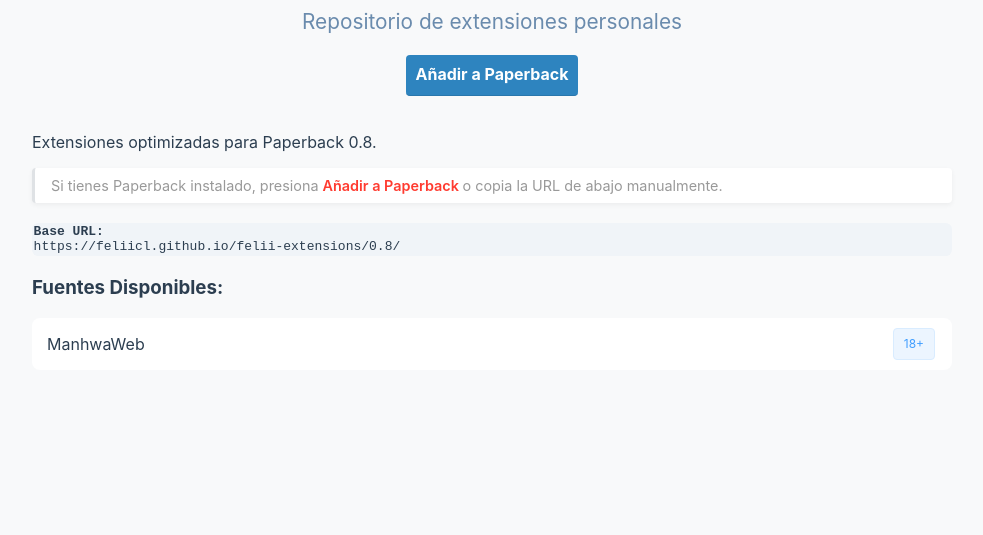
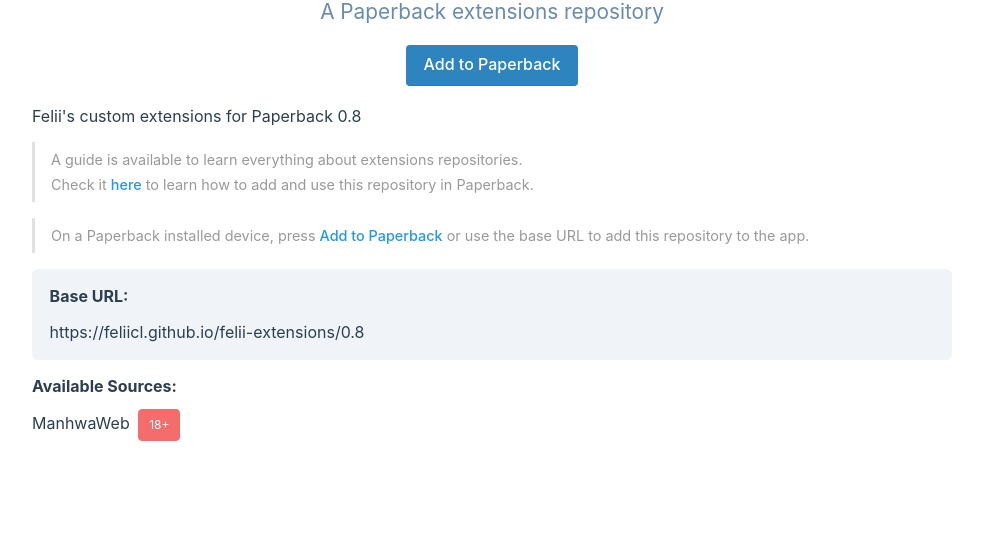
Before and after one commit to FeliiCL/felii-extensions, a plain HTML site: page 0.8/index.html in a window 1280 px wide. Shown: the part 265-800 px from the top of the page, without its empty margins (148-1131 px from the left). Drawn offline with Linux system fonts and the light colour scheme.

Commit message:
Fix html

```diff
--- a/0.8/index.html
+++ b/0.8/index.html
@@ -1,125 +1,167 @@
 <!DOCTYPE html>
-<html lang="es">
+<html lang="en">
 <head>
     <meta name="robots" content="noindex">
     <meta charset="utf-8">
     <link rel="icon" href="https://paperback.moe/icons/logo-alt.svg">
-    <title>Felii Extensions (0.8)</title>
+    <title>Felii's Extensions (0.8)</title>
     <style>
         body {
-            font-family: -apple-system, BlinkMacSystemFont, "Segoe UI", Roboto, Helvetica, Arial, sans-serif;
+            font-family: -apple-system, BlinkMacSystemFont, Segoe UI, Roboto, Oxygen, Ubuntu, Cantarell, Fira Sans, Droid Sans, Helvetica Neue, sans-serif;
+            -moz-osx-font-smoothing: grayscale;
             color: #2c3e50;
-            padding: 2rem;
+            padding: 3.6rem 2rem 1.5rem;
             text-align: center;
-            background-color: #f8f9fa;
         }
-        header { margin-bottom: 2rem; }
-        .icon { max-height: 80px; margin-bottom: 10px; }
-        h1 { margin: 10px 0; font-size: 1.8rem; }
-        .pageDescription { color: #6a8bad; margin-bottom: 20px; }
-
-        /* Botón Principal */
+        .title {
+            font-weight: 700;
+            margin-bottom: 8px;
+        }
+        /* Header section */
+        .icon {
+            max-height: 8rem;
+        }
+        h1 {
+            font-size: 1.7rem;
+            margin: 1rem auto;
+        }
+        .pageDescription {
+            max-width: 35rem;
+            font-size: 1.3rem;
+            line-height: 1.3;
+            color: #6a8bad;
+            margin: 1rem auto;
+        }
         .addToPaperbackButton {
             display: inline-block;
-            background-color: #ff3b30;
-            color: white;
-            padding: 12px 24px;
+            width: 10rem;
+            line-height: 1.7;
+            margin: .25rem;
+            padding: .4rem;
+            color: #fff;
+            background-color: #2e84bf;
+            border-bottom: 1px solid #2977ac;
+            border-radius: 4px;
+            transition: background-color .1s ease;
             text-decoration: none;
-            border-radius: 8px;
-            font-weight: bold;
-            margin-top: 10px;
         }
-        .addToPaperbackButton:hover { opacity: 0.9; }
-
-        /* Contenido y Citas */
-        .content { max-width: 800px; margin: 0 auto; text-align: left; }
+        .addToPaperbackButton:hover {
+            background-color: #3992cf;
+            text-decoration: none;
+        }
+        /* Content section */
+        .content {
+            margin: auto;
+            max-width: 920px;
+            text-align: left;
+        }
+        /* Blockquote section */
         blockquote {
-            background: white;
-            border-left: 5px solid #ff3b30;
-            margin: 1.5em 0;
-            padding: 1em;
+            font-size: 0.9rem;
+            color: #999;
+            border-left: .2rem solid #dfe2e5;
+            margin: 1rem 0;
+            padding: .25rem 0 .25rem 1rem;
+            line-height: 1.6;
+        }
+        blockquote p {
+            margin-top: 2px;
+            margin-bottom: 2px;
+        }
+        /* Link */
+        a:hover {
+            text-decoration: underline;
+        }
+        a {
+            font-weight: 500;
+            text-decoration: none;
+            color: #2196f3;
+        }
+        /* Base URL section */
+        .baseUrl {
+            background-color: #f0f4f8;
+            border-radius: .4rem;
+            padding: .1rem .1rem;
+        }
+        .baseUrl .title {
+            font-weight: 700;
+        }
+        .baseUrl p {
+            margin-left: 16px;
+        }
+        /* Available sources section */
+        ul {
+            margin-top: 0px;
+            list-style: none;
+            padding: 0;
+        }
+        li {
+            padding: 5px 0;
+        }
+        .el-tag {
+            margin-left: 4px;
+            background-color: #ecf5ff;
+            display: inline-block;
+            height: 20px;
+            padding: 0 5px;
+            line-height: 19px;
+            font-size: 12px;
+            color: #409eff;
+            border: 1px solid #d9ecff;
             border-radius: 4px;
-            box-shadow: 0 2px 5px rgba(0,0,0,0.05);
+            box-sizing: border-box;
+            white-space: nowrap;
         }
-        blockquote a { color: #ff3b30; text-decoration: none; font-weight: 600; }
-
-        /* URL Base */
-        .baseUrl {
-            background-color: #e9ecef;
-            padding: 15px;
-            border-radius: 8px;
-            font-family: monospace;
-            word-break: break-all;
-            margin: 20px 0;
-        }
-
-        /* Lista de Fuentes */
-        ul { list-style: none; padding: 0; }
-        li {
-            background: white;
-            padding: 10px 15px;
-            border-bottom: 1px solid #eee;
-            display: flex;
-            align-items: center;
-            justify-content: space-between;
-        }
-        li:first-child { border-top-left-radius: 8px; border-top-right-radius: 8px; }
-        li:last-child { border-bottom: none; border-bottom-left-radius: 8px; border-bottom-right-radius: 8px; }
-
-        /* Etiquetas */
-        .el-tag {
-            background: #ffe6e6;
-            color: #ff0000;
-            font-size: 12px;
-            padding: 2px 8px;
-            border-radius: 4px;
-            border: 1px solid #ffa3a3;
+        .el-tag--dark.el-tag--danger {
+            background-color: #f56c6c;
+            border-color: #f56c6c;
+            color: #fff;
         }
     </style>
 </head>
 <body>
+    <header>
+        <img class="icon" src="https://paperback.moe/icons/logo-alt.svg" alt="Repository logo">
 
-<header>
-    <img class="icon" src="https://paperback.moe/icons/logo-alt.svg" alt="Logo">
-    <h1>Felii Extensions (0.8)</h1>
-    <p class="pageDescription">Repositorio de extensiones personales</p>
+        <h1>Felii's Extensions (0.8)</h1>
+        <p class="pageDescription">A Paperback extensions repository</p>
 
-    <a class="addToPaperbackButton" href="paperback://addRepo?displayName=ManhwaWeb%20(Felii)&url=https%3A%2F%2Ffeliicl.github.io%2Ffelii-extensions%2F0.8">
-        Añadir a Paperback
-    </a>
+        <a class="addToPaperbackButton" href="paperback://addRepo?displayName=Felii's%20Extensions%20(0.8)&url=https%3A%2F%2Ffeliicl.github.io%2Ffelii-extensions%2F0.8">Add to Paperback</a>
     </header>
 
     <div class="content">
-    <p>Extensiones optimizadas para Paperback 0.8.</p>
+        <p id="repositoryDescription">Felii's custom extensions for Paperback 0.8</p>
+
+        <blockquote>
+            <p>A guide is available to learn everything about extensions repositories.</p>
+            <p>Check it <a href="https://paperback.moe/help/guides/adding-repos/">here</a> to learn how to add and use this repository in Paperback.</p>
+        </blockquote>
 
         <blockquote>
             <p>
-            <span>Si tienes Paperback instalado, presiona </span>
-            <a href="paperback://addRepo?displayName=ManhwaWeb%20(Felii)&url=https%3A%2F%2Ffeliicl.github.io%2Ffelii-extensions%2F0.8">
-                Añadir a Paperback
-            </a>
-            <span> o copia la URL de abajo manualmente.</span>
+                <span>On a Paperback installed device, press </span>
+                <a href="paperback://addRepo?displayName=Felii's%20Extensions%20(0.8)&url=https%3A%2F%2Ffeliicl.github.io%2Ffelii-extensions%2F0.8">Add to Paperback</a>
+                <span> or use the base URL to add this repository to the app.</span>
             </p>
         </blockquote>
 
         <div class="baseUrl">
-        <strong>Base URL:</strong><br>
-        https://feliicl.github.io/felii-extensions/0.8/
+            <p class="title">Base URL:</p>
+            <p>https://feliicl.github.io/felii-extensions/0.8</p>
         </div>
 
         <div class="availableSources">
-        <h3>Fuentes Disponibles:</h3>
+            <p class="title">Available Sources:</p>
             <div id="listDiv">
                 <ul>
                     <li>
                         ManhwaWeb
-                    <span class="el-tag">18+</span>
+                        <span class="el-tag el-tag--dark el-tag--danger">18+</span>
                     </li>
                 </ul>
             </div>
         </div>
     </div>
-
 </body>
 </html>
 <style>body
```
Also changed, not shown: 0.8/ManhwaWeb/includes/icon.png. Lines whose indentation alone changed are shown as unchanged.
